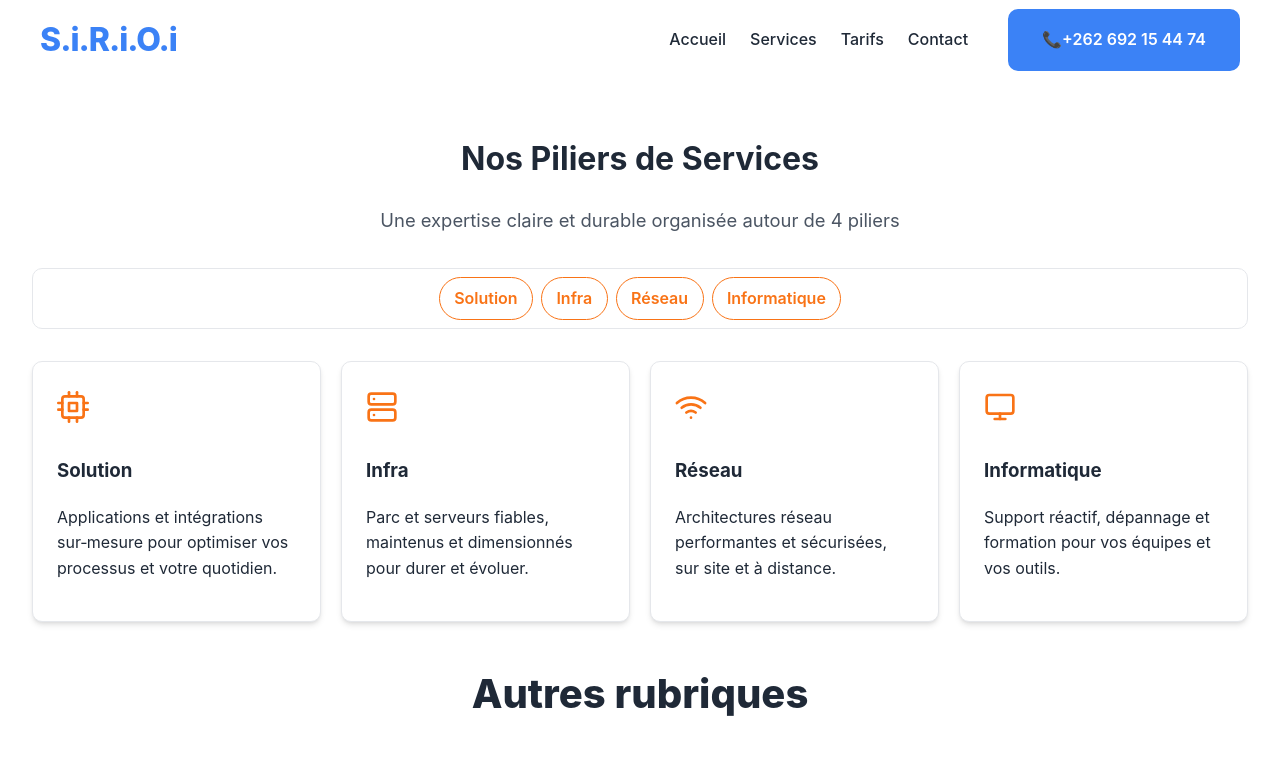
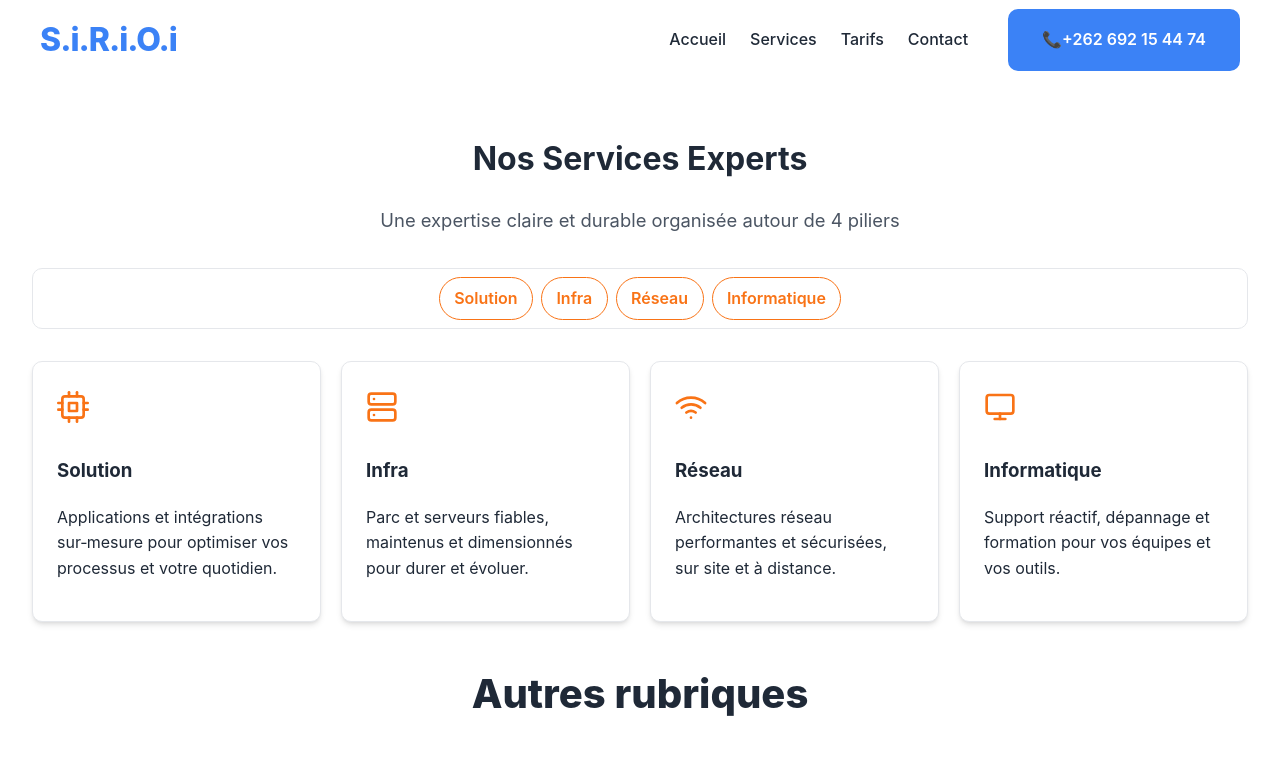
Before and after one commit to lagrainelagazelle-spec/siri-oi, a React (Create React App) app: page /services in a window 1280 px wide. Shown: the top 757 px of the page. Built offline with nearby package versions, Linux system fonts and the light colour scheme.

Commit message:
Update Services.js

```diff
--- a/src/pages/Services.js
+++ b/src/pages/Services.js
@@ -85,7 +85,7 @@ function Services() {
   return (
     <div className="page-container">
       <div className="section-header">
-        <h1>Nos Piliers de Services</h1>
+        <h1>Nos Services Experts</h1>
         <p className="section-subtitle">
           Une expertise claire et durable organisée autour de 4 piliers
         </p>
```
